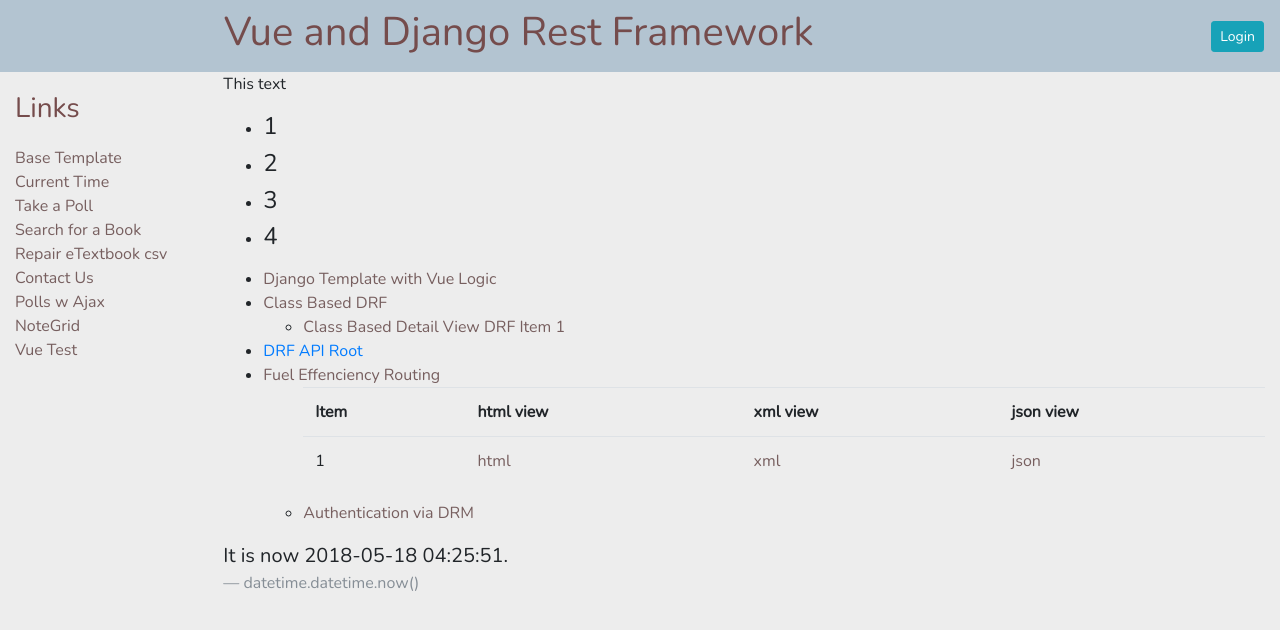
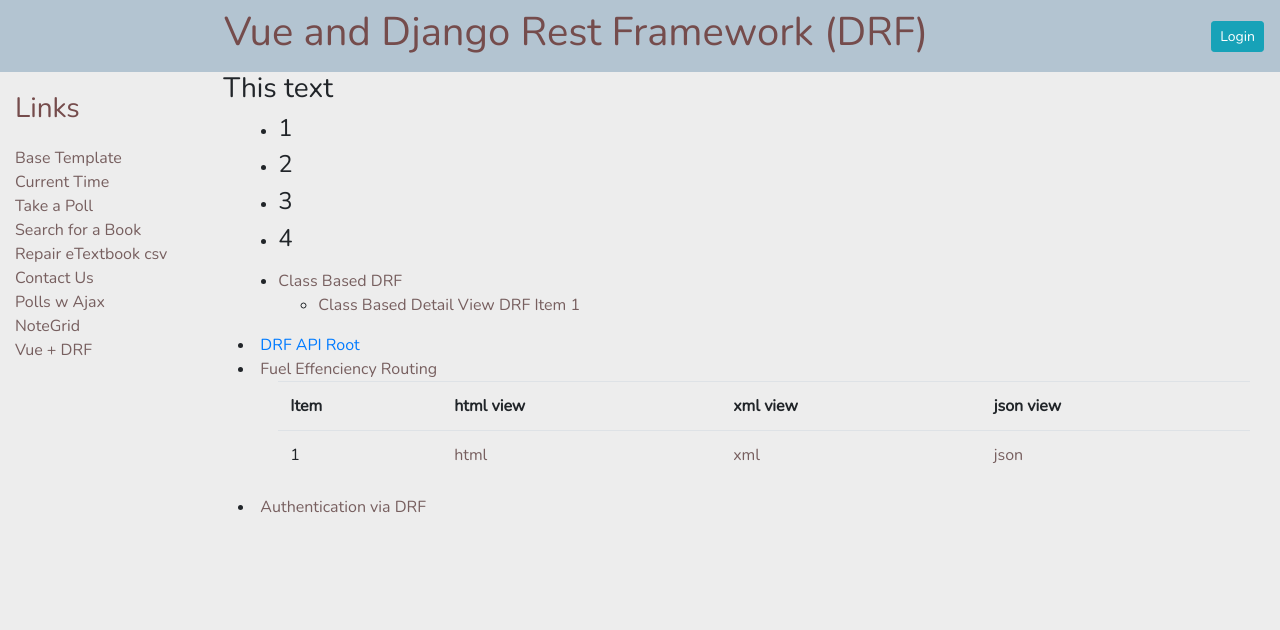
Before and after one commit to GarrettArm/TheDjangoBook, a Django app: page /vue_test/ in a window 1280 px wide. Shown: the top 630 px of the page. Run offline with Django 3.2, Linux system fonts and the light colour scheme; tables that the repository leaves empty hold one stand-in row (values such as "Sample post"); some libraries are stand-ins or nearby versions.

Commit message:
renamed class and variables

```diff
--- a/mysite_project/templates/base.html
+++ b/mysite_project/templates/base.html
@@ -50,7 +50,7 @@
           <li><a href="{% url 'contact:contact' %}" class="sidebar-item">Contact Us</a></li>
           <li><a href="{% url 'ajax_polls:index' %}" class="sidebar-item">Polls w Ajax</a></li>
           <li><a href="{% url 'notegrid:notegrid' %}" class="sidebar-item">NoteGrid</a></li>
-          <li><a href="{% url 'vue_test:index' %}" class="sidebar-item">Vue Test</a></li>
+          <li><a href="{% url 'vue_test:index' %}" class="sidebar-item">Vue + DRF</a></li>
           {% if user.is_authenticated %}
           <li><a href="{% url 'admin:index' %}" class="sidebar-item">Admin Panel</a></li>
           {% endif %}
--- a/mysite_project/templates/vue_test/vue_test.html
+++ b/mysite_project/templates/vue_test/vue_test.html
@@ -3,7 +3,7 @@
 
 {% block title %}Vue DRF{% endblock title %}
 
-{% block header %}Vue and Django Rest Framework{% endblock header %}
+{% block header %}Vue and Django Rest Framework (DRF){% endblock header %}
 
 {% block loadjs %}
   {{ block.super }}
@@ -13,20 +13,35 @@
 
 {% block content %}
 <div id="app">
-    <p> [[ title ]] </p>
+    <h3> [[ title ]] </h3>
+    <div class="container">
+    <div class="row">
+    <div class="col">
     <ul>
         <li v-for="count in {{ counters }}">
             <h4>[[ count ]]</h4>
         </li>
     </ul>
+    </div>
+    </div>
+    </div>
+
+    <div class="container">
+    <div class="row">
+    <div class="col">
     <ul>
-        <li><a href="{% url 'vue_test:index' %}" class="sidebar-item">Django Template with Vue Logic</a></li>
         <li><a href="{% url 'vue_test:class_based_drf' %}" class="sidebar-item">Class Based DRF</a></li>
         <ul>
         {% for item_pk in db_pk %}
         <li><a href="{% url 'vue_test:class_detail' item_pk %}" class="sidebar-item">Class Based Detail View DRF Item {{ item_pk }}</a></li>
         {% endfor item_pk %}
         </ul>
+    </div>
+    </div>
+    </div>
+    <div class="container">
+    <div class="row">
+    <div class="col">
         <li><a href="{% url 'vue_test:api-root' %}" class="side_bar_item">DRF API Root</a></li>
         <li><a href="{% url 'vue_test:fueleffeciency-list' %}" class="sidebar-item">Fuel Effenciency Routing</a></li>
         <ul>
@@ -46,9 +61,13 @@
           </tr>
         {% endfor item_pk %}
         </table>
-        <li><a href="../api-auth/login/" class="sidebar-item">Authentication via DRM</a></li>
     </ul>
+    <li><a href="../api-auth/login/" class="sidebar-item">Authentication via DRF</a></li>
 </div>
+    </div>
+    </div>
+    </div>
+
 <script>
 new Vue({
   delimiters: ['[[', ']]'],
@@ -58,10 +77,5 @@ new Vue({
   }
 })
 </script>
-<div>
-<blockquote class="blockquote blockquote-reverse">
-    <p class="mb-0">It is now {{ current_datestuff }}.</p>
-    <footer class="blockquote-footer">datetime.datetime.now()</footer>
-</blockquote>
-</div>
+
 {% endblock content %}
```
